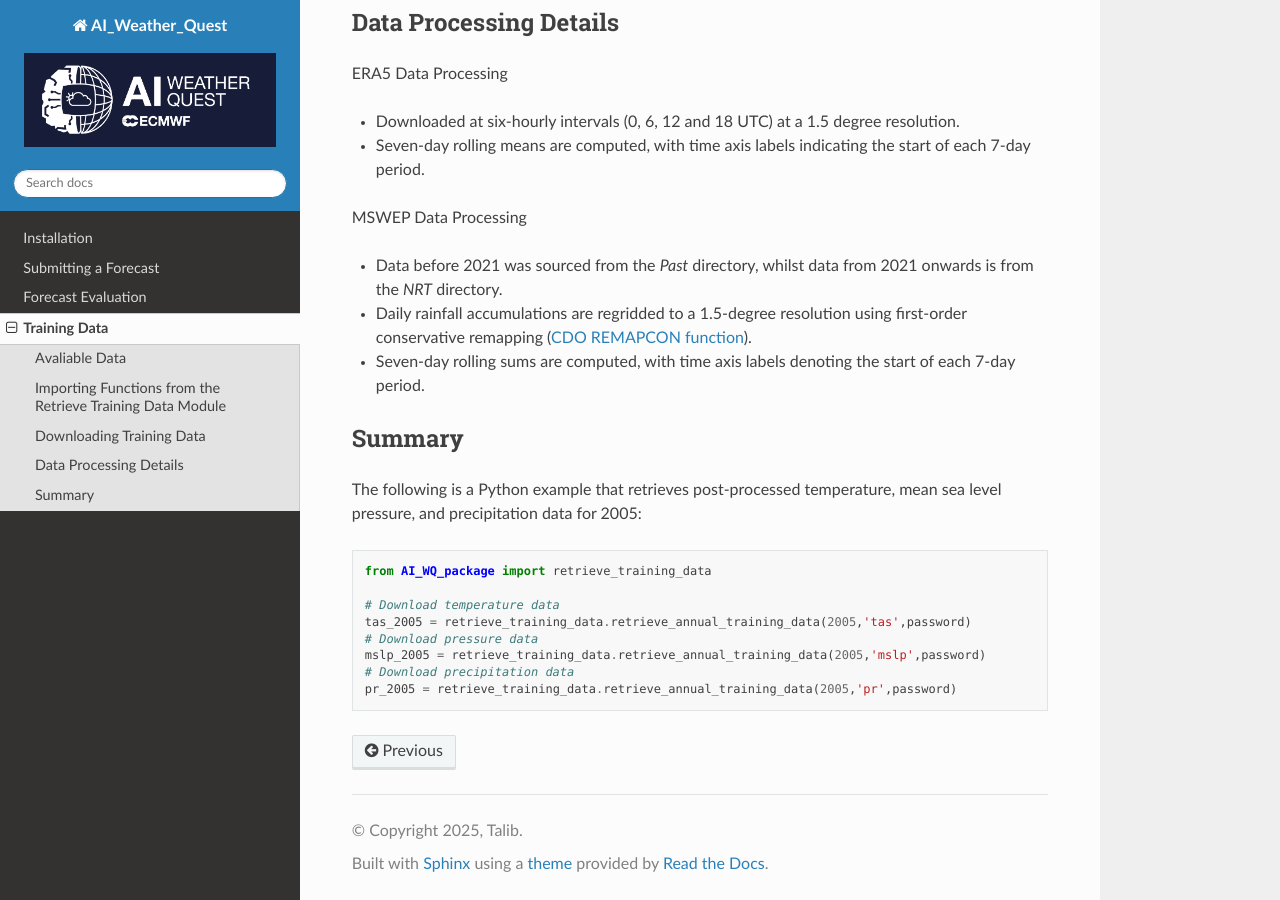
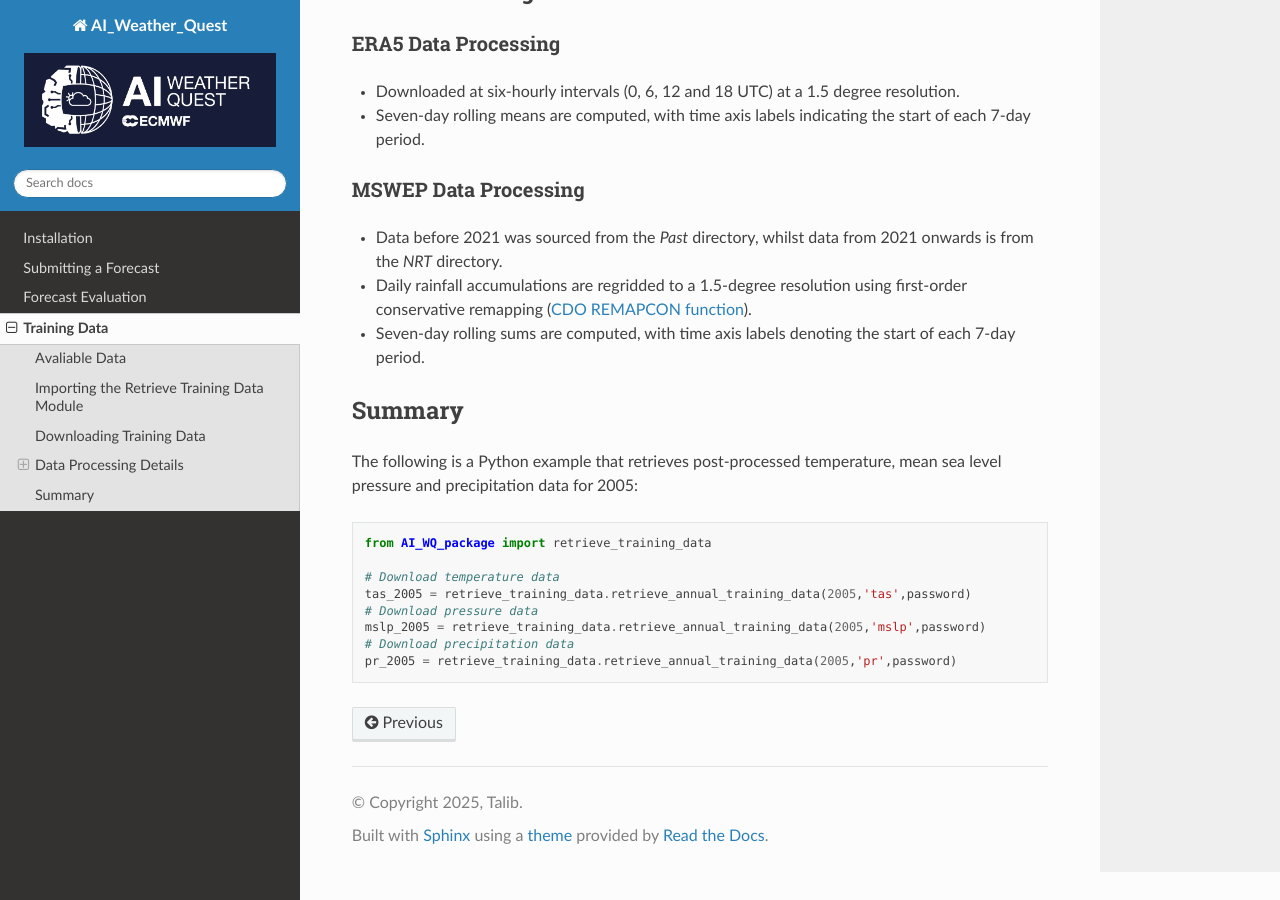
Before and after one commit to joshuatalib/AI_weather_quest, a Sphinx documentation site: the page built from docs/source/training_data.rst, in a window 1280 px wide and 900 px high, scrolled down 1496 px. Built offline with Sphinx 7.4.7 and the Read the Docs theme 3.1.0, drawn with Linux system fonts in a browser that asks for light colours; pages that are not in the unit, such as notebooks, are missing from menus; some of the changed text lies outside the part shown.

Commit message:
Update training_data.rst

```diff
--- a/docs/source/training_data.rst
+++ b/docs/source/training_data.rst
@@ -13,7 +13,7 @@ The following datasets are avaliable through the retrieve_training_data.py modul
 - MSWEP data (1979 - 2024):
    - Weekly-accumulated precipitation (mm week\ :sup:`-1`)
 
-Importing Functions from the Retrieve Training Data Module
+Importing the Retrieve Training Data Module
 --------------------------------------------
 To download post-processed ERA5 or MSWEP data, you will need functions from the `retrieve_training_data.py` module. The key function within this module is:
 
@@ -54,11 +54,13 @@ To download data to the directory you are working in, use the `retrieve_annual_t
 Data Processing Details
 --------------------------------------------
 ERA5 Data Processing
+^^^^^^^^^^^^^^^^^^^^^^^^^^^^^^^^^^^^^^^^^^^^
 
 - Downloaded at six-hourly intervals (0, 6, 12 and 18 UTC) at a 1.5 degree resolution.
 - Seven-day rolling means are computed, with time axis labels indicating the start of each 7-day period.
 
 MSWEP Data Processing
+^^^^^^^^^^^^^^^^^^^^^^^^^^^^^^^^^^^^^^^^^^^^
 
 - Data before 2021 was sourced from the *Past* directory, whilst data from 2021 onwards is from the *NRT* directory.
 - Daily rainfall accumulations are regridded to a 1.5-degree resolution using first-order conservative remapping (`CDO REMAPCON function <https://code.mpimet.mpg.de/projects/cdo/embedded/index.html#x1-7330002.12.5>`_).
@@ -66,7 +68,7 @@ MSWEP Data Processing
 
 Summary
 -------------
-The following is a Python example that retrieves post-processed temperature, mean sea level pressure, and precipitation data for 2005:
+The following is a Python example that retrieves post-processed temperature, mean sea level pressure and precipitation data for 2005:
 
 .. code-block:: python
 
```
Also changed, not shown: other parts of docs/source/training_data.rst (+1 -1 lines).
